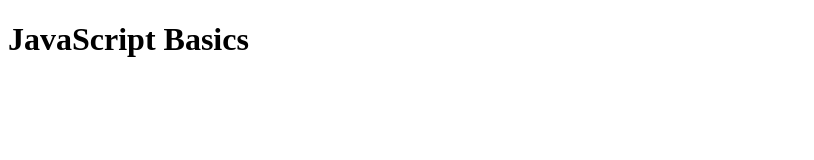
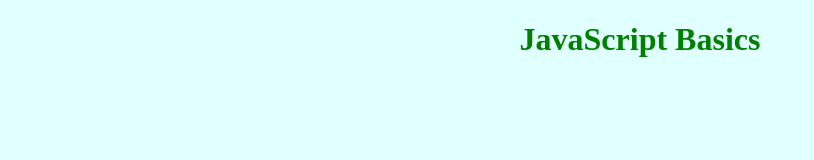
Before and after one commit to AshwiniParaye1/JavaScript_Practice, a website: page index.html in a window 1280 px wide. Shown: the whole page, without its empty margins (0-814 px from the left). Drawn offline with Linux system fonts and the light colour scheme.

Commit message:
scope chain

```diff
--- a/index.css
+++ b/index.css
@@ -25,3 +25,8 @@ span.c {
     border: 1px solid blue;
     background-color: yellow;
 } */
+*{
+    background-color:lightcyan;
+    color: green;
+    text-align: center;
+}
```
Also changed, not shown: index.js (+20 -0 lines).
